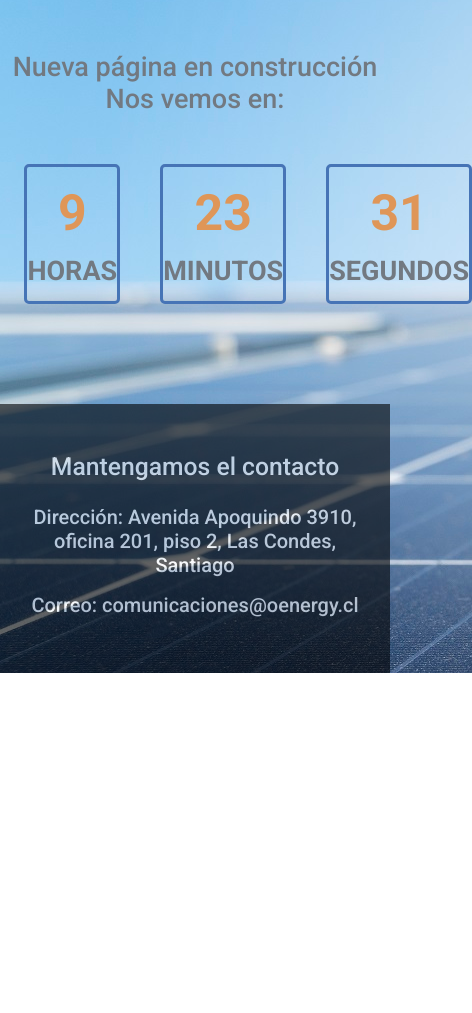
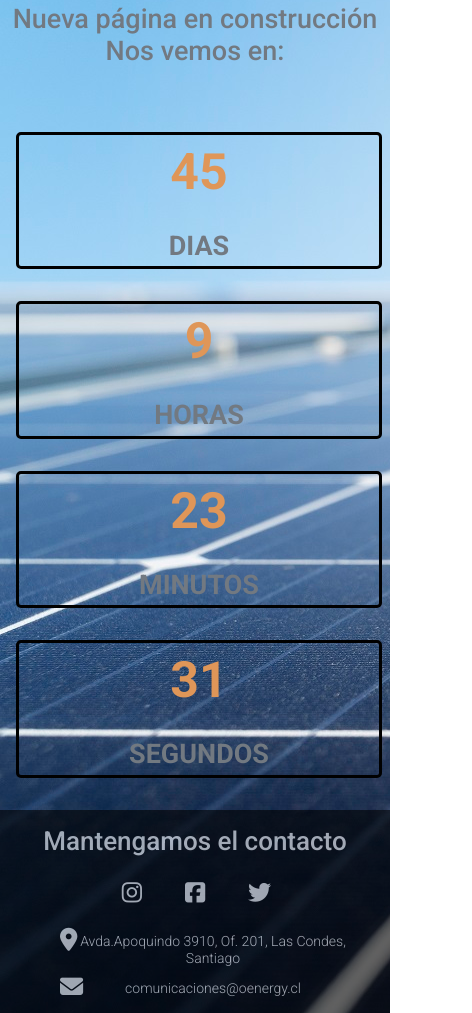
Before and after one commit to DaniValdes/oEnergy, a plain HTML site: page index.html in a window 390 px wide. Shown: the part 230-1243 px from the top of the page, 472 px wide, since content can reach past the window. Before the commit the page ends 903 px from the top, so only its background shows below. Drawn offline with nearby package versions, Linux system fonts and the light colour scheme.

Commit message:
nuevo contador y responsive

```diff
--- a/assets/css/style.css
+++ b/assets/css/style.css
@@ -9,12 +9,9 @@ body {
     background-image: url("/assets/img/background-1280.jpg");
     background-repeat:no-repeat;
     min-height: 100vh;
-  /*   place-items: center; */
 }
 
 .portada {
-/*     min-height: 100vh;
-    position: fixed; */
     text-align: center;
     font-family: 'Roboto', sans-serif;
 }
@@ -25,25 +22,11 @@ footer{
     color:white
 }
 
-p {
-    text-align: center;
-    border: solid 1px #fff;
-    height: 100px;
-    width: 100px;
-    border-radius: 10%;
-    color: #fff;
-    font-size: 2rem;
-    font-weight: bold;
+h2 {
+    font-weight: 500;
+    font-size: 26px;
 }
 
-/* span{
-    display: block;
-    padding: 10px;
-    text-align: center;
-    color: black;
-    font-size: 1.5rem;
-    font-weight: 400;
-} */
 
 h3 {
         font-weight: 500;
@@ -53,37 +36,32 @@ h3 {
 
 }
 
-#cuenta {
-    display: flex;
-    justify-content: center;
-    margin-bottom: 100px;
-
+h5 {
+    font-weight: 300;
+    font-size: 14px;
+    text-align: center;
+    padding-top: 5px;
 }
 
-.simply-section {
-
-    width: 180px;
-    height: 140px;
-    margin: 0 20px;
+.countdown {
     border-radius: 5px;
-    border-color: rgb(70,116,182);
+    border-color: black;  /*  rgb(70,116,182); */
     border-style: solid;
-    display: flex;
-    align-items: center;
-    justify-content: center;
-
-
 }
 
-.simply-amount {
+span {
+	font-weight: 700;
+	font-size: 27px;
+    color: rgb(114,121,129);
+}
+
+p {
     display: block;
     font-size: 50px;
 	font-weight: 700;
     color: rgb(223,150,88);
 }
 
-.simply-word {
-	font-weight: 700;
-	font-size: 27px;
-    color: rgb(114,121,129);
-}
+.fa-icon {
+    width: 60px;
+  }
--- a/assets/js/main.js
+++ b/assets/js/main.js
@@ -0,0 +1,34 @@
+const $days = document.getElementById('days'),
+$hours = document.getElementById('hours'),
+$minutes = document.getElementById('minutes'),
+$seconds = document.getElementById('seconds'),
+$finalMessage = document.querySelector('.final-sms');
+
+//Fecha a futuro
+const countdownDate = new Date('03 31, 2023 00:00:00').getTime();
+
+let interval = setInterval(function(){
+    //Obtener fecha actual y milisegundos
+    const now = new Date().getTime();
+
+    //Obtener las distancias entre ambas fechas
+    let distance = countdownDate - now;
+
+    //Calculos a dias-horas-minutos-segundos
+    let days = Math.floor(distance / (1000 * 60 * 60 * 24));
+    let hours = Math.floor((distance % (1000 * 60 * 60 * 24 )) / (1000 * 60 * 60));
+    let minutes = Math.floor((distance % (1000 * 60 * 60)) / (1000 * 60));
+    let seconds = Math.floor((distance % (1000 * 60 )) / (1000));
+
+    //Escribimos resultados
+    $days.innerHTML = days;
+    $hours.innerHTML = hours;
+    $minutes.innerHTML = minutes;
+    $seconds.innerHTML = ('0' + seconds).slice(-2);
+
+    //Cuando llegue a 0
+    if(distance < 0){
+        clearInterval(interval);
+        $finalMessage.style.transform = 'translateY(0)';
+    }
+}, 1000);
--- a/index.html
+++ b/index.html
@@ -26,25 +26,70 @@
         <div class="container py-5">
             <img src="./assets/img/logo oenergy SVG.svg" class="img-fluid" alt="" style="width: 700px;">
         </div>
-        <div class="container pt-5">
+        <div class="container">
             <div class="row-12">
                 <h3 class="d-flex justify-content-center mt-5">Nueva página en construcción</h3>
                 <h3 class="d-flex justify-content-center mb-5">Nos vemos en:</h3>
-             </div>
+            </div>
         </div>
 
-        <div id="cuenta">
 
+        <div class="container justify-content-center mb-3">
+            <div class="row d-flex">
+                <div class="col-sm col-m countdown m-3">
+                    <p id="days"></p>
+                    <span>DIAS</span>
+                </div>
+                <div class="col-sm col-m countdown m-3">
+                    <p id="hours"></p>
+                    <span>HORAS</span>
+                </div>
+                <div class="col-sm col-m countdown m-3">
+                    <p id="minutes"></p>
+                    <span>MINUTOS</span>
+                </div>
+                <div class="col-sm col-m  countdown m-3">
+                    <p id="seconds"></p>
+                    <span>SEGUNDOS</span>
+                </div>
+            </div>
         </div>
 
+
+
         <footer>
-            <div class="container py-5">
+            <!--    <div class="container py-5">
                 <h2 class="pb-3">Mantengamos el contacto</h2>
                 <h5 class="pb-2">Dirección: Avenida Apoquindo 3910, oficina 201, piso 2, Las Condes, Santiago</h5>
                 <h5>Correo: comunicaciones@oenergy.cl</h5>
+            </div> -->
+            <h2 class="py-3">Mantengamos el contacto</h2>
+            <div class="container pb-2">
+
+                <div class="row">
+                    <div class="col d-flex align-items-center justify-content-around ms-4">
+                        <!-- <i class="fa-solid fa-location-dot fs-3"></i> -->
+                        <i class="fa-brands fa-instagram fs-3 text-end"></i>
+                        <i class="fa-brands fa-square-facebook fs-3"></i>
+                        <i class="fa-brands fa-twitter fs-3 text-start"></i>
+                    </div>
+                </div>
+                <div class="row justify-content-center mt-4 ps-md-5">
+                    <div class="col-sm-6 col-m-6">
+                        <div class="d-flex">
+                            <i class="fa-solid fa-location-dot fs-3 ps-5 fa-icon"></i>
+                            <h5 class="">Avda.Apoquindo 3910, Of. 201, Las Condes, Santiago</h5>
+                        </div>
+                    </div>
+                    <div class="col-sm-6 col-m-6">
+                        <div class="d-flex">
+                            <i class="fa-solid fa-envelope fs-3 ps-5 fa-icon"></i>
+                            <h5 class="text-md-start ps-md-4">comunicaciones@oenergy.cl</h5>
+                        </div>
+                    </div>
+                </div>
             </div>
         </footer>
-
     </div>
 
 
```
